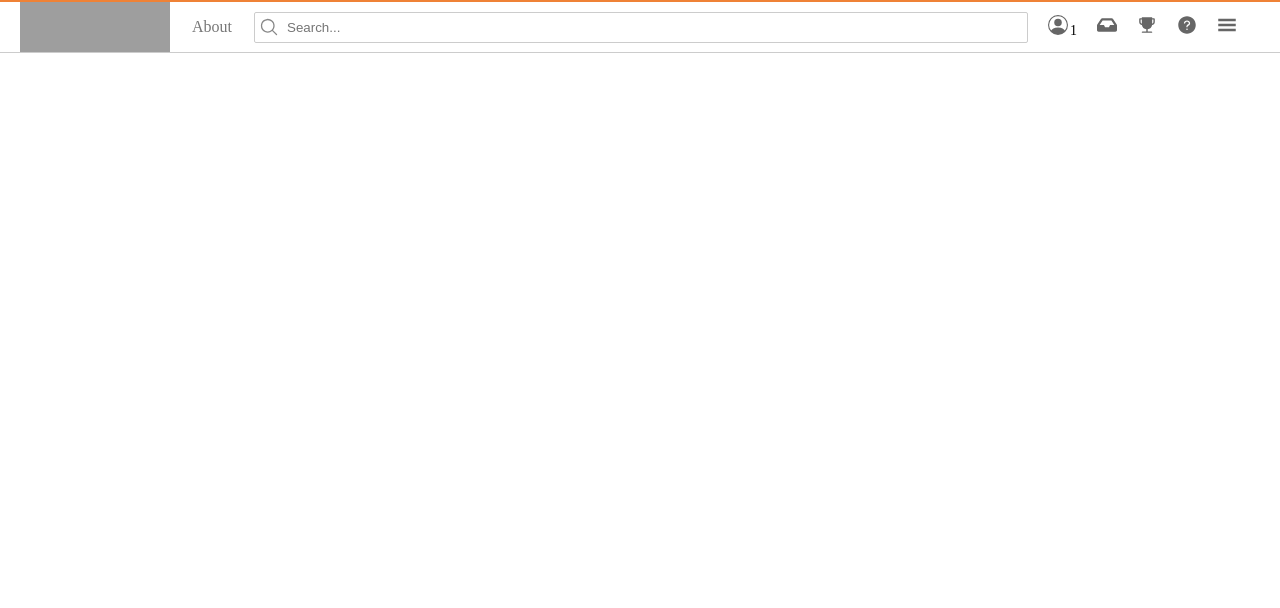
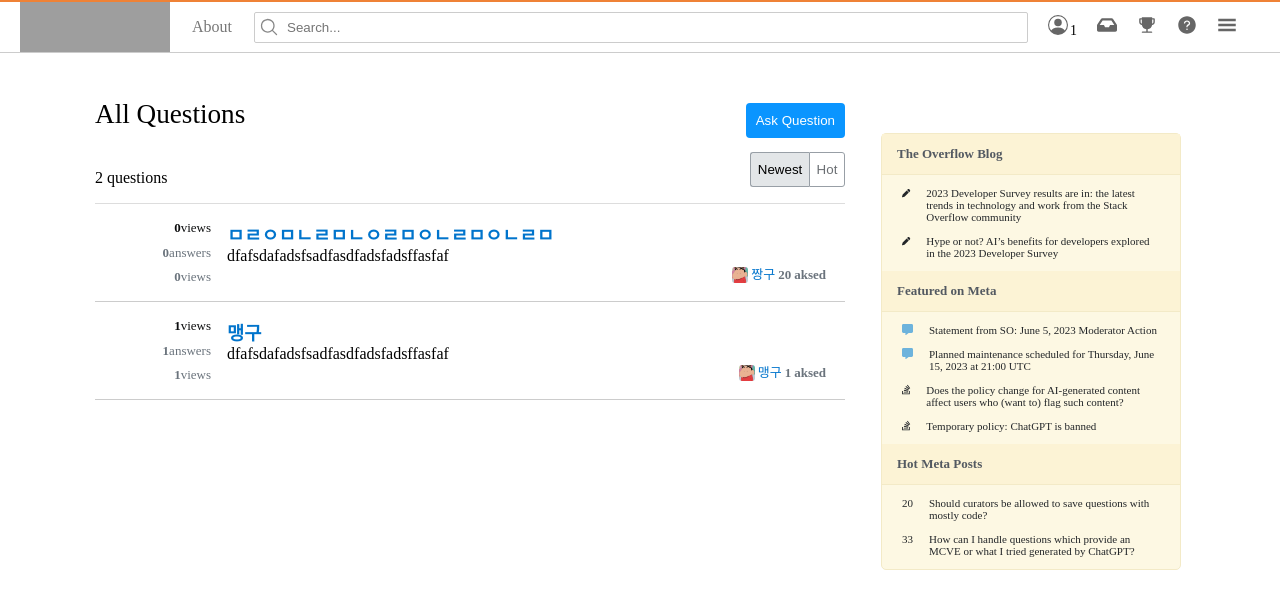
Before and after one commit to codestates-seb/seb44_pre_029, a React (Create React App) app in the folder client/: page /home in a window 1280 px wide. Shown: the top 608 px of the page. Built offline with nearby package versions, Linux system fonts and the light colour scheme; grey boxes are pictures that could not be loaded.

Commit message:
feat.routing 설정

```diff
--- a/client/src/App.js
+++ b/client/src/App.js
@@ -1,12 +1,32 @@
 import "./App.css";
 import HeaderLoginOn from "./components/HeaderLoginOn";
+import { BrowserRouter, Routes, Route } from "react-router-dom";
+import Signup from "./pages/Signup";
+import Home from "./pages/Home";
+import Create from "./pages/Create";
+import Introduce from "./pages/Introduce";
+import Mypage from "./pages/Mypage";
+import Question from "./pages/Questions";
 
 function App() {
   return (
-    <div className="App">
-      <HeaderLoginOn />
-      <main></main>
-    </div>
+    <BrowserRouter>
+      <div className="App">
+        <HeaderLoginOn />
+        <main>
+          <Routes>
+            {/* 로그인 -> 초기*/}
+            {/* <Route path="/" element={</>} />  */}
+            <Route path="/signup" element={<Signup />} />
+            <Route path="/home" element={<Home />} />
+            <Route path="/create" element={<Create />} />
+            <Route path="/introduce" element={<Introduce />} />
+            <Route path="/mypage" element={<Mypage />} />
+            <Route path="/question" element={<Question />} />
+          </Routes>
+        </main>
+      </div>
+    </BrowserRouter>
   );
 }
 
```
